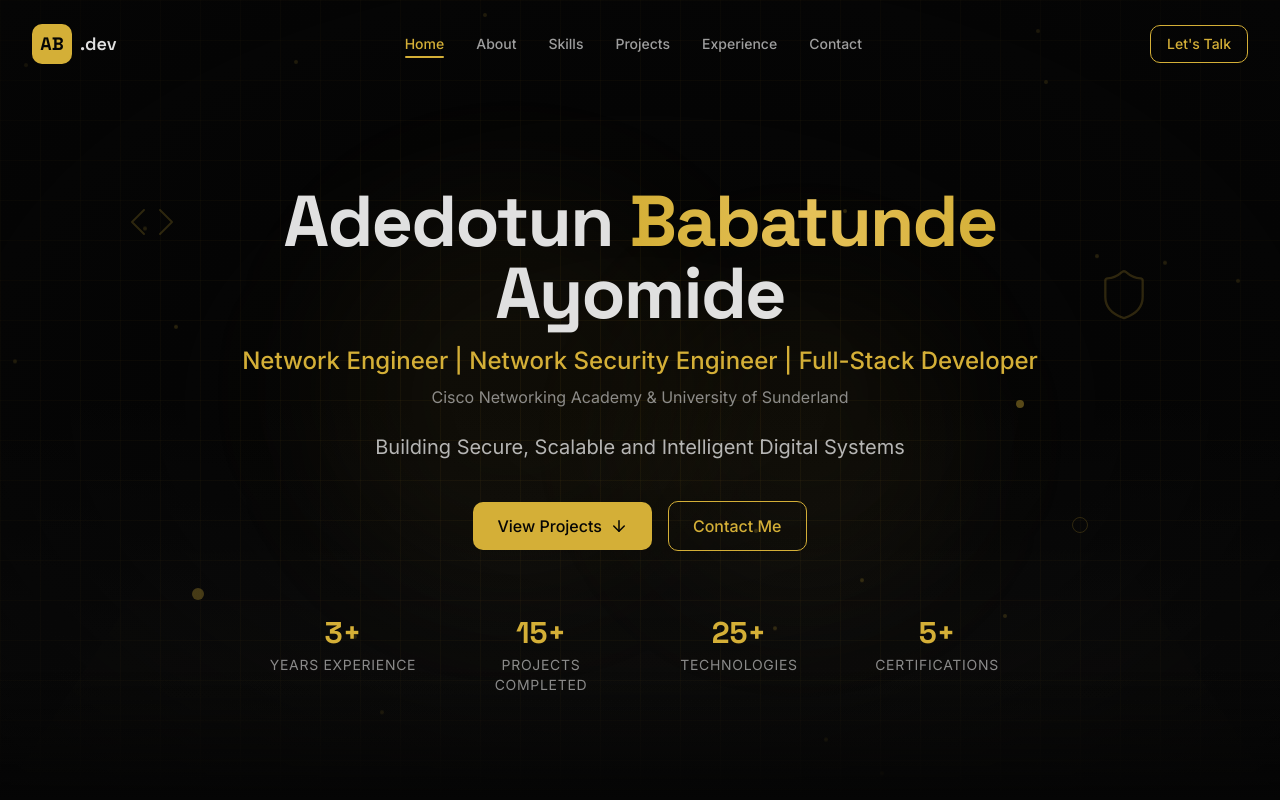
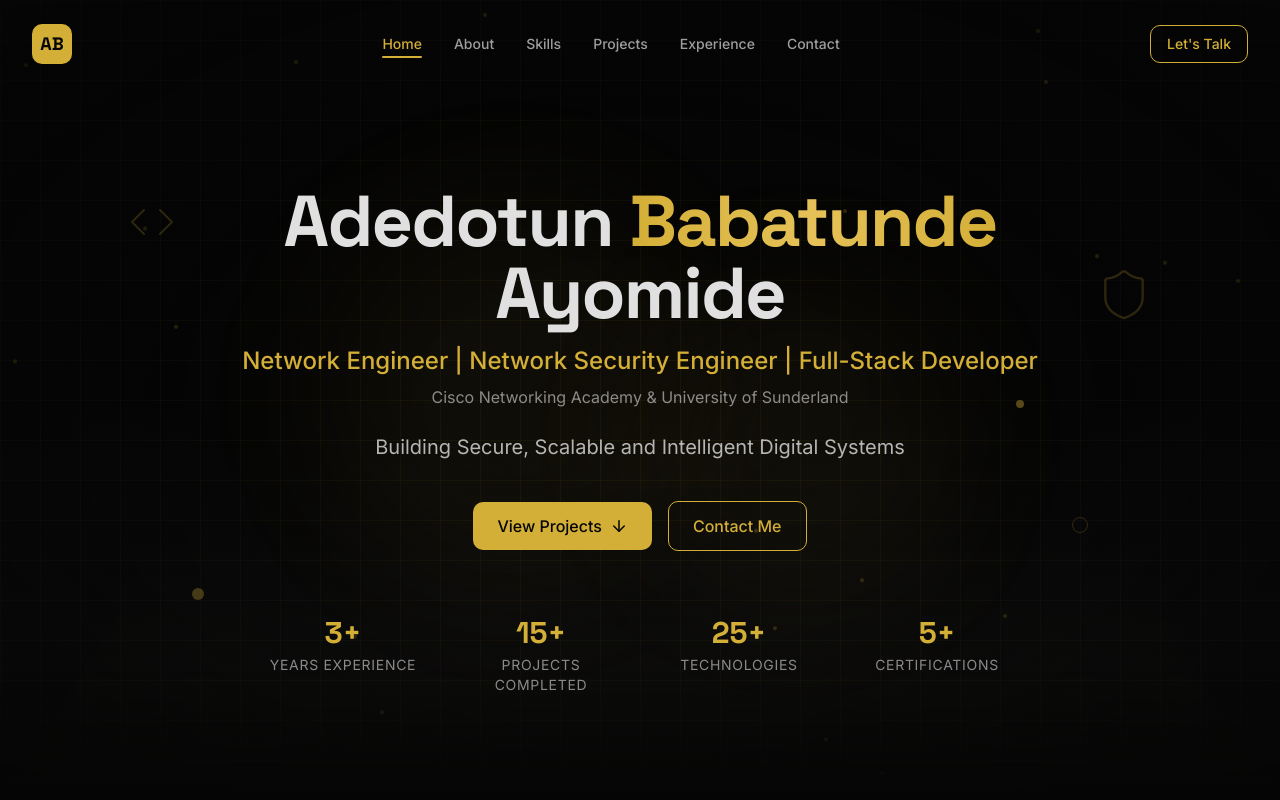
Before and after one commit to Babatundeadedotun/adedotun.online, a React (Vite) app: page / in a window 1280 px wide. Shown: the top 800 px of the page. Built offline with nearby package versions, Linux system fonts and the light colour scheme.

Commit message:
removed .dev

```diff
--- a/src/components/Navigation.tsx
+++ b/src/components/Navigation.tsx
@@ -58,9 +58,6 @@ export function Navigation() {
               <div className="w-10 h-10 rounded-lg bg-gold flex items-center justify-center transition-transform duration-300 group-hover:scale-110">
                 <span className="text-void font-bold font-heading text-lg">AB</span>
               </div>
-              <span className="text-platinum font-heading font-semibold text-lg hidden sm:block">
-                .dev
-              </span>
             </a>
 
             {/* Desktop Navigation */}
--- a/src/sections/FooterSection.tsx
+++ b/src/sections/FooterSection.tsx
@@ -25,7 +25,6 @@ export function FooterSection() {
               <div className="w-8 h-8 rounded-lg bg-gold flex items-center justify-center">
                 <span className="text-void font-bold font-heading text-sm">AB</span>
               </div>
-              <span className="text-platinum font-heading font-semibold">.dev</span>
             </div>
             <p className="text-sm text-platinum/60">
               {personalInfo.title}
```
Also changed, not shown: 2 other files (tests, documents, lock files or other folders).
